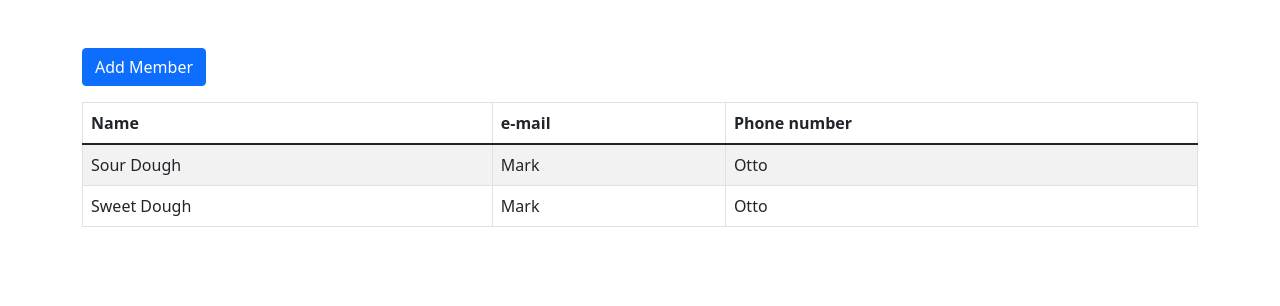
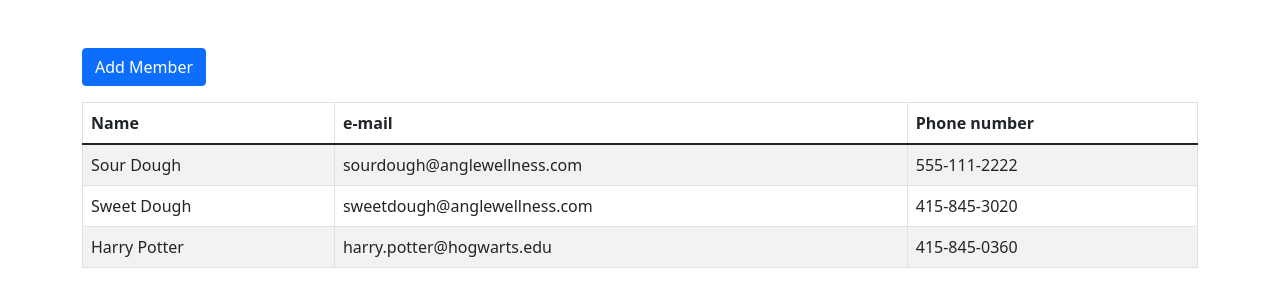
Before and after one commit to SashaPatsel/angle-fe-project, a React (Create React App) app in the folder react-app/: page / in a window 1280 px wide. Shown: the top 306 px of the page. Built offline with nearby package versions, Linux system fonts and the light colour scheme.

Commit message:
prep modal for adding new member

```diff
--- a/react-app/src/NewMemberModal.tsx
+++ b/react-app/src/NewMemberModal.tsx
@@ -1,29 +1,48 @@
-import { SetStateAction, Dispatch } from 'react';
+import { SetStateAction, Dispatch, useState, useEffect } from 'react';
 import { Row, Col, Button, Modal, Form } from 'react-bootstrap';
+import API from "./utils/FakeAPI";
 
 interface NewMemberModalProps {
   showModal: boolean;
   setShowModal: Dispatch<SetStateAction<boolean>>;
 }
 
+
+
 const NewMemberModal: React.FC<NewMemberModalProps> = ({ showModal, setShowModal }) => {
+
+  const [memberInfo, setMemberInfo] = useState<any>({});
+
+  function handleChange(e: any) {
+    console.log("e", e)
+    console.log("name", e.target.name)
+    console.log("val", e.target.value)
+    const {name, value} = e.target
+    setMemberInfo({...memberInfo, [name]: value})
+  }
+
+  function addMember() {
+
+  }
+
   return (
     <Modal show={showModal} onHide={() => setShowModal(false)} size="lg">
       <Modal.Header>
         <Modal.Title>Add Member</Modal.Title>
       </Modal.Header>
       <Modal.Body>
+        <Form onSubmit={addMember}>
           <Row className="mb-3">
             <Col>
               <Form.Group>
                 <Form.Label>First Name</Form.Label>
-              <Form.Control />
+                <Form.Control name="first_name" onChange={handleChange} />
               </Form.Group>
             </Col>
             <Col>
               <Form.Group>
                 <Form.Label>Last Name</Form.Label>
-              <Form.Control />
+                <Form.Control name="last_name" onChange={handleChange}/>
               </Form.Group>
             </Col>
           </Row>
@@ -32,22 +51,23 @@ const NewMemberModal: React.FC<NewMemberModalProps> = ({ showModal, setShowModal
               {' '}
               <Form.Group>
                 <Form.Label>Email</Form.Label>
-              <Form.Control />
+                <Form.Control name="email" onChange={handleChange}/>
               </Form.Group>
             </Col>
             <Col>
               <Form.Group>
                 <Form.Label>Phone</Form.Label>
-              <Form.Control />
+                <Form.Control name="phone" onChange={handleChange}/>
               </Form.Group>
             </Col>
           </Row>
+        </Form>
       </Modal.Body>
       <Modal.Footer className="justify-content-between">
         <Button variant="outline-primary" onClick={() => setShowModal(false)}>
           Cancel
         </Button>
-        <Button>Add</Button>
+        <Button onClick={addMember}>Add</Button>
       </Modal.Footer>
     </Modal>
   );
--- a/react-app/src/components/Members.tsx
+++ b/react-app/src/components/Members.tsx
@@ -1,6 +1,7 @@
 import React, { useState, useEffect } from 'react';
 import { Table } from "react-bootstrap";
 import API from "../utils/FakeAPI";
+// import fAPI from "../utils/API";
 
 const Members = () => {
 
@@ -10,6 +11,11 @@ const Members = () => {
        const allMembers = API.getAllMembers()
         console.log(allMembers)
         setMembers(allMembers)
+
+        // fAPI.getAllMembers()
+        // .then(res => {
+        //     console.log("res", res)
+        // })
       }, [])
 
     return (
@@ -26,8 +32,8 @@ const Members = () => {
                     {members.map((member: any) => (
                     <tr>
                         <td>{member.first_name} {member.last_name}</td>
-                        <td>Mark</td>
-                        <td>Otto</td>
+                        <td>{member.email}</td>
+                        <td>{member.phone}</td>
                     </tr>
                     ))}
                 </tbody>
--- a/react-app/src/data/members.ts
+++ b/react-app/src/data/members.ts
@@ -1,18 +1,25 @@
 const members = [
     {
         "member_id": 1,
-        "phone": "5551112222",
+        "phone": "555-111-2222",
         "first_name": "Sour",
         "last_name": "Dough",
         "email": "sourdough@anglewellness.com"
       },
       {
         "member_id": 2,
-        "phone": "",
+        "phone": "415-845-3020",
         "first_name": "Sweet",
         "last_name": "Dough",
         "email": "sweetdough@anglewellness.com"
-      }
+      },
+      {
+        "member_id": 3,
+        "phone": "415-845-0360",
+        "first_name": "Harry",
+        "last_name": "Potter",
+        "email": "harry.potter@hogwarts.edu"
+      },
 ]
 
 export default members
```
Lines whose indentation alone changed are shown as unchanged.
